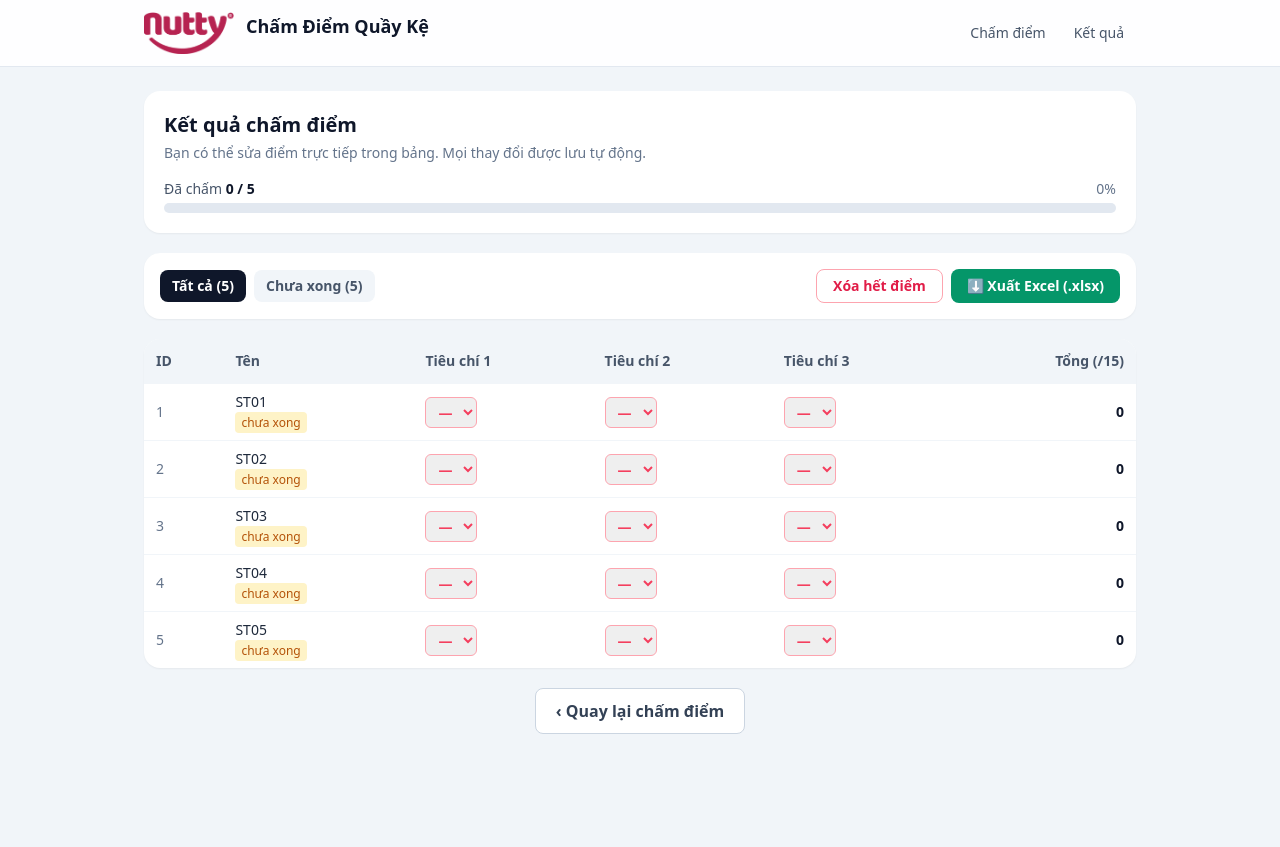
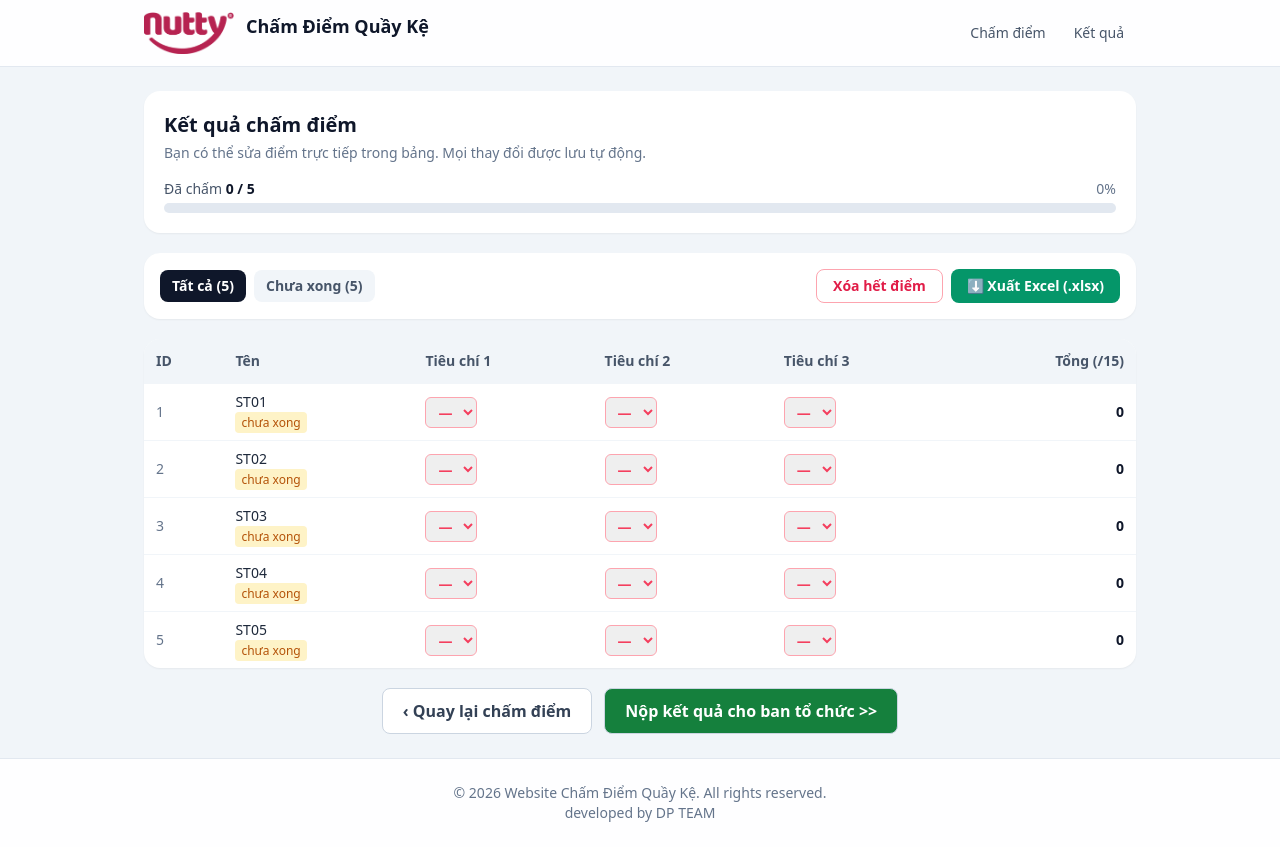
Before and after one commit to vominhnhat55/display-rack-rating, a Next.js app: page /ket-qua in a window 1280 px wide. Before the commit the page ends 800 px from the top, so only its background shows below. Built offline with nearby package versions, Linux system fonts and the light colour scheme.

Commit message:
first commi25

```diff
--- a/app/ket-qua/page.tsx
+++ b/app/ket-qua/page.tsx
@@ -213,13 +213,20 @@ export default function ResultPage() {
       </section>
 
       {/* Quay lại chấm điểm */}
-      <div className='text-center'>
+      <div className='text-center gap-3 flex items-center justify-center'>
         <Link
           href='/cham-diem'
           className='inline-block rounded-lg border border-slate-300 bg-white px-5 py-2.5 font-semibold text-slate-700 transition hover:bg-slate-50'
         >
           ‹ Quay lại chấm điểm
         </Link>
+        <Link
+          href='https://forms.gle/YWUsTF8QnMz3LKNW9'
+          className='inline-block rounded-lg border border-slate-300 px-5 py-2.5 font-semibold transition  bg-green-700 text-white hover:bg-green-800'
+          target='_blank'
+        >
+          Nộp kết quả cho ban tổ chức &gt;&gt;
+        </Link>
       </div>
     </div>
   );
--- a/app/layout.tsx
+++ b/app/layout.tsx
@@ -11,7 +11,7 @@ export const metadata: Metadata = {
 export default function RootLayout({children}: {children: React.ReactNode}) {
   return (
     <html lang='vi'>
-      <body className='min-h-screen bg-slate-100 text-slate-800 antialiased'>
+      <body className='min-h-screen bg-slate-100 text-slate-800 antialiased flex flex-col'>
         <header className='sticky top-0 z-20 border-b border-slate-200 bg-white/90 backdrop-blur'>
           <nav className='mx-auto flex max-w-5xl items-center justify-between px-4 py-3'>
             <Link
@@ -42,7 +42,17 @@ export default function RootLayout({children}: {children: React.ReactNode}) {
             </div>
           </nav>
         </header>
-        <main className='mx-auto max-w-5xl px-4 py-6'>{children}</main>
+        <main className='mx-auto max-w-5xl px-4 py-6 flex-1 w-full'>
+          {children}
+        </main>
+        <footer className='border-t border-slate-200 bg-white/90 backdrop-blur py-6 mt-auto'>
+          <div className='mx-auto max-w-5xl px-4 text-center text-sm text-slate-500 my-auto'>
+            © {new Date().getFullYear()} Website Chấm Điểm Quầy Kệ. All rights
+            reserved.
+            <br />
+            developed by {'DP TEAM'}
+          </div>
+        </footer>
       </body>
     </html>
   );
```
